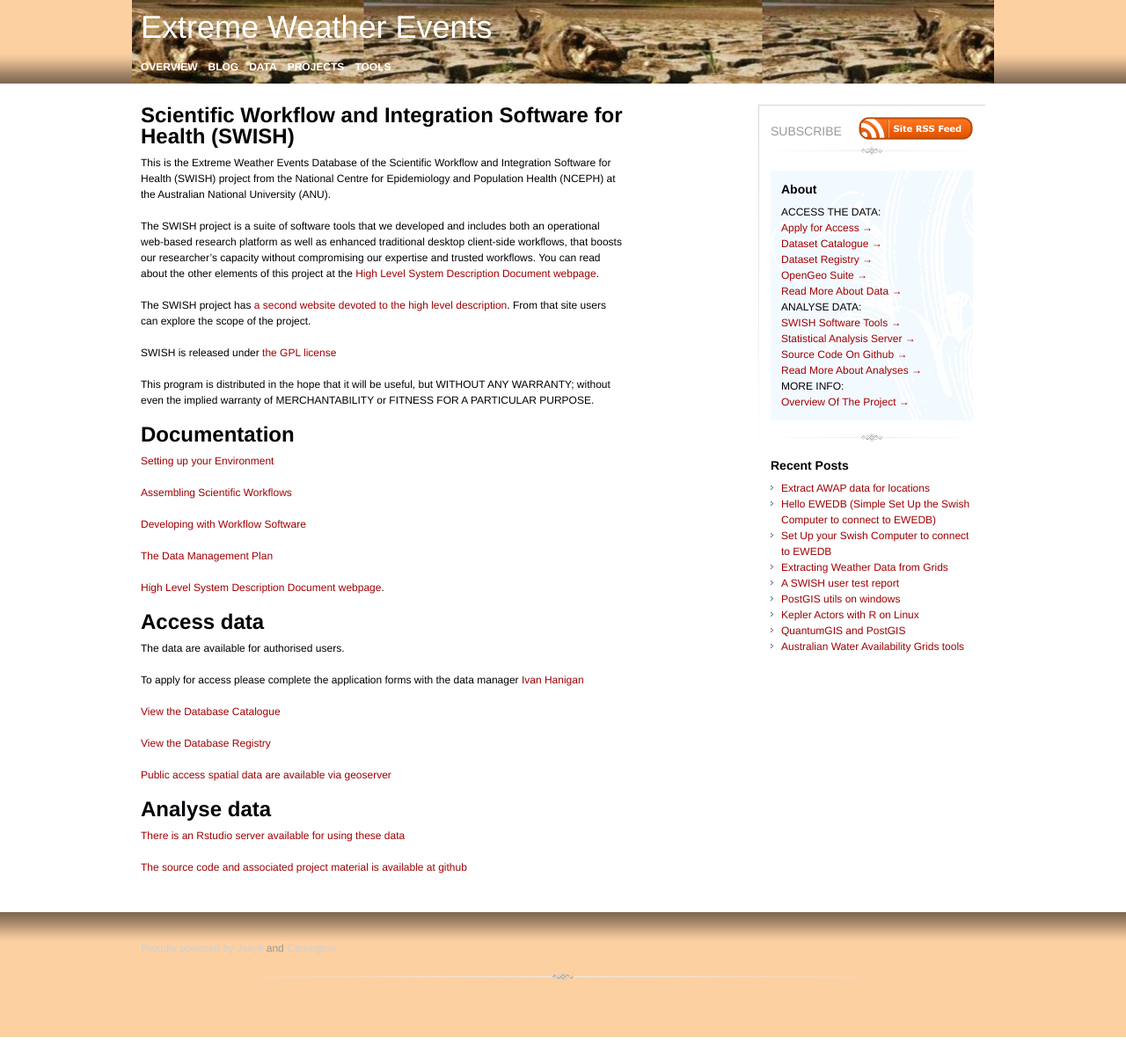
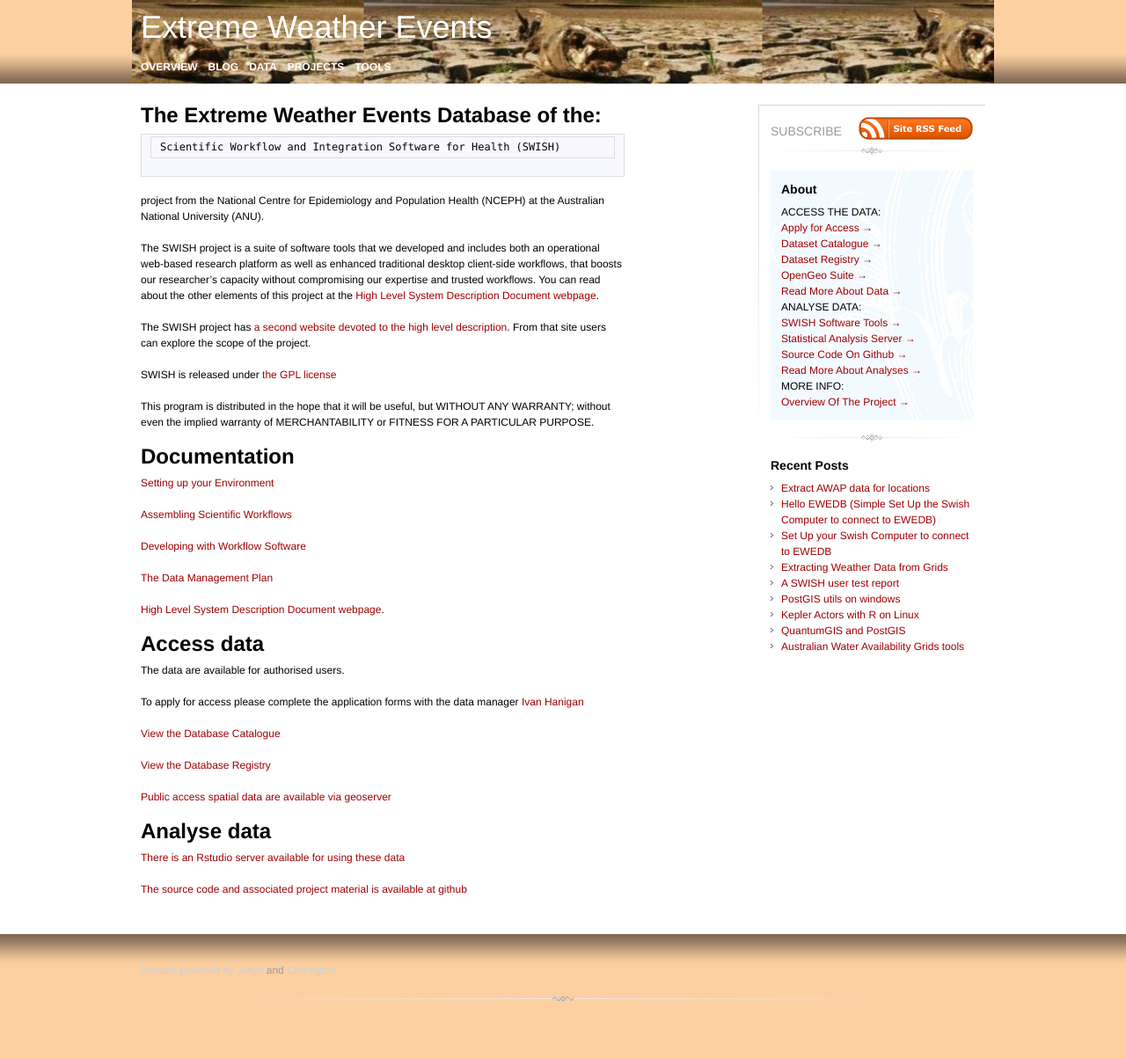
Before and after one commit to swish-climate-impact-assessment/swish-climate-impact-assessment.github.com, a Jekyll site: the page built from about.md, in a window 1280 px wide. Shown: the whole page at 88% size. Built offline with Jekyll 4.4.1, drawn with Linux system fonts in a browser that asks for light colours; nearby versions of some CDN libraries; Markdown is read by kramdown in place of the engine named in the settings; comment, search, counter and statistics services are not loaded; before the commit the page ends 1179 px from its top, so only the background shows below that.

Commit message:
add new title to about

```diff
--- a/about.md
+++ b/about.md
@@ -3,9 +3,11 @@
 title: About
 ---
 
-# Scientific Workflow and Integration Software for Health (SWISH)
+# The Extreme Weather Events Database of the:
 
-This is the Extreme Weather Events Database of the Scientific Workflow and Integration Software for Health (SWISH) project from the National Centre for Epidemiology and Population Health (NCEPH) at the Australian National University (ANU).
+    Scientific Workflow and Integration Software for Health (SWISH)
+<p></p>
+project from the National Centre for Epidemiology and Population Health (NCEPH) at the Australian National University (ANU).
 
 The SWISH project is a suite of software tools that we developed and includes both an operational web-based research platform as well as enhanced traditional desktop client-side workflows, that boosts our researcher's capacity without compromising our expertise and trusted workflows.  You can read about the other elements of this project at the [High Level System Description Document webpage](/HighLevelDescription.html).
 
```
